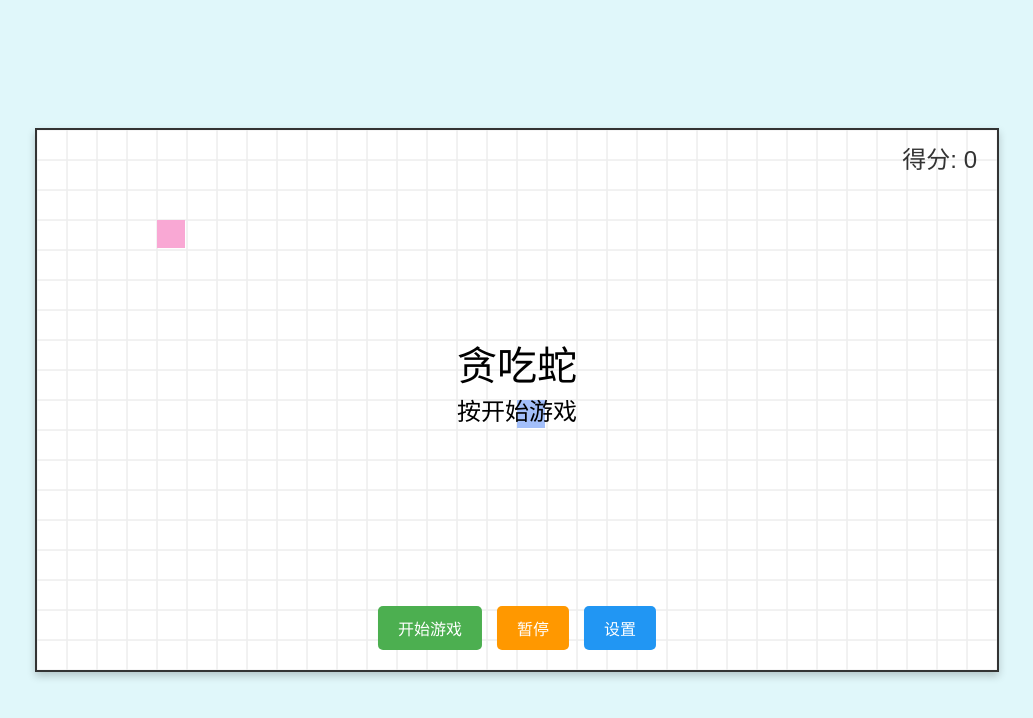
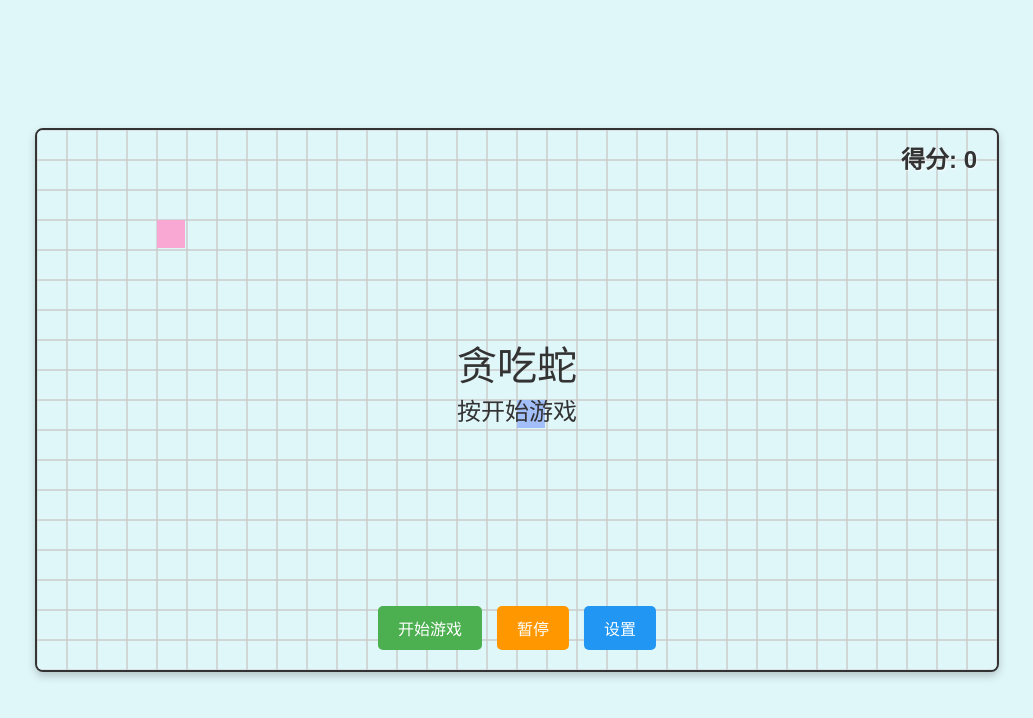
Before and after one commit to peter-zx/-AI-SnakeGame2025, a plain HTML site: page index.html in a window 1280 px wide. Shown: the whole page, without its empty margins (123-1156 px from the left). Drawn offline with Linux system fonts and the light colour scheme.

Commit message:
每套主题添加背景颜色网格密度三种选项保持 16:9 画布

```diff
--- a/index.html
+++ b/index.html
@@ -24,6 +24,13 @@
                         <option value="soft">柔和</option>
                         <option value="dark">暗色</option>
                         <option value="pastel">淡彩</option>
+                    </select>
+                </label>
+                <label>网格密度:
+                    <select id="gridSizeSelect">
+                        <option value="large">大 (30px)</option>
+                        <option value="medium">中 (20px)</option>
+                        <option value="small">小 (15px)</option>
                     </select>
                 </label>
                 <label>蛇颜色: <input type="color" id="snakeColor" value="#A3BFFA"></label>
@@ -56,8 +63,8 @@
     <audio id="bgm" src="assets/bgm.mp3" loop></audio>
     <audio id="eatSound" src="assets/eat.mp3"></audio>
     <audio id="gameOverSound" src="assets/gameover.mp3"></audio>
+    <script src="scripts/utils.js"></script>
     <script src="scripts/config.js"></script>
-    <script src="scripts/utils.js"></script>
     <script src="scripts/game.js"></script>
     <script src="scripts/settings.js"></script>
     <script src="scripts/main.js"></script>
--- a/scripts/config.js
+++ b/scripts/config.js
@@ -1,9 +1,40 @@
+// 主题配色（含背景颜色，低饱和度）
+const themes = {
+    soft: {
+        snakeColor: "#A3BFFA",    // 柔和蓝
+        foodColor: "#F9A8D4",     // 柔和粉
+        starColor: "#FDE68A",     // 柔和黄
+        backgroundColor: "#E0F7FA" // 柔和背景
+    },
+    dark: {
+        snakeColor: "#4B5EAA",    // 暗蓝
+        foodColor: "#9B2D5F",     // 暗红
+        starColor: "#D4A017",     // 暗黄
+        backgroundColor: "#263238" // 暗背景
+    },
+    pastel: {
+        snakeColor: "#B2DFDB",    // 淡青
+        foodColor: "#F8BBD0",     // 淡粉
+        starColor: "#FFF9C4",     // 淡黄
+        backgroundColor: "#ECEFF1" // 淡背景
+    }
+};
+
+// 网格密度选项
+const gridSizes = {
+    large: 30,  // 32x18
+    medium: 20, // 48x27
+    small: 15   // 64x36
+};
+
+// 配置对象
 const config = {
-    gridSize: 30, // 调整为 30，确保 960x540 被整除
+    gridSize: gridSizes.large, // 默认大网格
     speed: 100,
-    snakeColor: "#A3BFFA", // 默认柔和主题
-    foodColor: "#F9A8D4",
-    starColor: "#FDE68A",
+    snakeColor: themes.soft.snakeColor,
+    foodColor: themes.soft.foodColor,
+    starColor: themes.soft.starColor,
+    backgroundColor: themes.soft.backgroundColor,
     keyMap: {
         up: "W",
         down: "S",
@@ -12,13 +43,7 @@ const config = {
     }
 };
 
-// 主题配色（低饱和度）
-const themes = {
-    soft: { snakeColor: "#A3BFFA", foodColor: "#F9A8D4", starColor: "#FDE68A" }, // 柔和
-    dark: { snakeColor: "#4B5EAA", foodColor: "#9B2D5F", starColor: "#D4A017" }, // 暗色
-    pastel: { snakeColor: "#B2DFDB", foodColor: "#F8BBD0", starColor: "#FFF9C4" } // 淡彩
-};
-
+// 更新配置的函数
 function updateConfig() {
     config.speed = parseInt(document.getElementById("speedSlider").value);
     const theme = document.getElementById("themeSelect").value;
@@ -26,8 +51,7 @@ function updateConfig() {
     config.snakeColor = document.getElementById("snakeColor").value || selectedTheme.snakeColor;
     config.foodColor = document.getElementById("foodColor").value || selectedTheme.foodColor;
     config.starColor = document.getElementById("starColor").value || selectedTheme.starColor;
-    config.keyMap.up = document.getElementById("keyUp").value.toUpperCase();
-    config.keyMap.down = document.getElementById("keyDown").value.toUpperCase();
-    config.keyMap.left = document.getElementById("keyLeft").value.toUpperCase();
-    config.keyMap.right = document.getElementById("keyRight").value.toUpperCase();
+    config.backgroundColor = selectedTheme.backgroundColor;
+    config.gridSize = gridSizes[document.getElementById("gridSizeSelect").value];
+    document.querySelector(".game-container").style.backgroundColor = config.backgroundColor;
 }
--- a/scripts/game.js
+++ b/scripts/game.js
@@ -1,8 +1,8 @@
 const canvas = document.getElementById("gameCanvas");
 const ctx = canvas.getContext("2d");
 
-const tileCountX = canvas.width / config.gridSize;  // 32
-const tileCountY = canvas.height / config.gridSize; // 18
+let tileCountX = canvas.width / config.gridSize;
+let tileCountY = canvas.height / config.gridSize;
 let snake = [{x: Math.floor(tileCountX / 2), y: Math.floor(tileCountY / 2)}];
 let food = spawnFood(tileCountX, tileCountY);
 let star = null;
@@ -17,6 +17,8 @@ let foodEaten = 0;
 let doubleNextFood = false;
 
 function resetGame() {
+    tileCountX = canvas.width / config.gridSize;
+    tileCountY = canvas.height / config.gridSize;
     snake = [{x: Math.floor(tileCountX / 2), y: Math.floor(tileCountY / 2)}];
     food = spawnFood(tileCountX, tileCountY);
     star = null;
@@ -32,9 +34,10 @@ function resetGame() {
 }
 
 function draw() {
-    ctx.clearRect(0, 0, canvas.width, canvas.height);
+    ctx.fillStyle = config.backgroundColor;
+    ctx.fillRect(0, 0, canvas.width, canvas.height);
 
-    ctx.strokeStyle = "#eee";
+    ctx.strokeStyle = "#ccc";
     for (let i = 0; i < tileCountX; i++) {
         for (let j = 0; j < tileCountY; j++) {
             ctx.strokeRect(i * config.gridSize, j * config.gridSize, config.gridSize, config.gridSize);
@@ -67,7 +70,7 @@ function draw() {
     }
 
     if (snake.length === 1 && dx === 0 && dy === 0 && !gameOver) {
-        ctx.fillStyle = "black";
+        ctx.fillStyle = "#333";
         ctx.font = "40px Arial";
         ctx.textAlign = "center";
         ctx.fillText("贪吃蛇", canvas.width / 2, canvas.height / 2 - 20);
--- a/scripts/settings.js
+++ b/scripts/settings.js
@@ -1,22 +1,36 @@
-function showSettings() {
+document.getElementById("settingsButton").addEventListener("click", () => {
     document.getElementById("settingsModal").classList.remove("hidden");
     isPaused = true;
     document.getElementById("bgm").pause();
-}
+});
 
-function hideSettings() {
+document.getElementById("closeSettings").addEventListener("click", () => {
     document.getElementById("settingsModal").classList.add("hidden");
     updateConfig();
+    resetGame(); // 重置游戏以适配新网格
     if (!gameOver) {
         isPaused = false;
         document.getElementById("bgm").play().catch(e => console.error("背景音乐播放失败:", e));
         draw();
         move();
     }
-}
+});
 
-document.getElementById("settingsButton").addEventListener("click", showSettings);
-document.getElementById("closeSettings").addEventListener("click", hideSettings);
+document.getElementById("themeSelect").addEventListener("change", () => {
+    const theme = document.getElementById("themeSelect").value;
+    const selectedTheme = themes[theme];
+    document.getElementById("snakeColor").value = selectedTheme.snakeColor;
+    document.getElementById("foodColor").value = selectedTheme.foodColor;
+    document.getElementById("starColor").value = selectedTheme.starColor;
+    updateConfig();
+    draw();
+});
+
+document.getElementById("gridSizeSelect").addEventListener("change", () => {
+    updateConfig();
+    resetGame(); // 网格变化后重置游戏
+    draw();
+});
 
 document.getElementById("doubleLength").addEventListener("click", () => {
     const currentLength = snake.length;
@@ -46,13 +60,3 @@ document.getElementById("doubleNext").addEventListener("click", () => {
 document.getElementById("closeGameOver").addEventListener("click", () => {
     document.getElementById("gameOverModal").classList.add("hidden");
 });
-
-document.getElementById("themeSelect").addEventListener("change", () => {
-    const theme = document.getElementById("themeSelect").value;
-    const selectedTheme = themes[theme];
-    document.getElementById("snakeColor").value = selectedTheme.snakeColor;
-    document.getElementById("foodColor").value = selectedTheme.foodColor;
-    document.getElementById("starColor").value = selectedTheme.starColor;
-    updateConfig();
-    draw();
-});
--- a/styles/main.css
+++ b/styles/main.css
@@ -1,10 +1,11 @@
 body {
+    margin: 0;
+    padding: 0;
     display: flex;
     justify-content: center;
     align-items: center;
     height: 100vh;
-    margin: 0;
-    background-color: #e0f7fa;
+    background-color: #e0f7fa; /* 默认背景，主题切换时会被覆盖 */
     font-family: Arial, sans-serif;
 }
 
@@ -12,9 +13,11 @@ body {
     position: relative;
     width: 960px;
     height: 540px;
-    background-color: #fff;
+    background-color: #e0f7fa; /* 默认柔和主题背景，JS 会动态更新 */
     border: 2px solid #333;
     box-shadow: 0 4px 8px rgba(0, 0, 0, 0.2);
+    border-radius: 8px;
+    overflow: hidden;
 }
 
 .score-display {
@@ -23,10 +26,14 @@ body {
     right: 20px;
     font-size: 24px;
     color: #333;
+    font-weight: bold;
+    text-shadow: 1px 1px 2px rgba(255, 255, 255, 0.8);
 }
 
 #gameCanvas {
     display: block;
+    width: 100%;
+    height: 100%;
 }
 
 .controls {
@@ -45,7 +52,17 @@ button {
     border: none;
     border-radius: 5px;
     color: white;
-    transition: background-color 0.3s;
+    background-color: #2196F3;
+    transition: background-color 0.3s, transform 0.2s;
+}
+
+button:hover {
+    background-color: #1976D2;
+    transform: scale(1.05);
+}
+
+button:active {
+    transform: scale(0.95);
 }
 
 #startButton {
```
Also changed, not shown: 1 other file.
